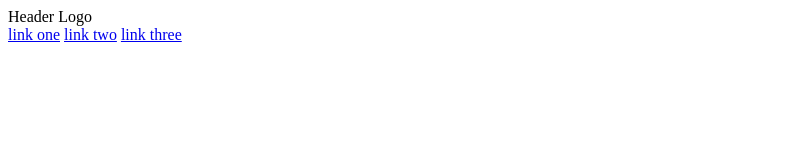
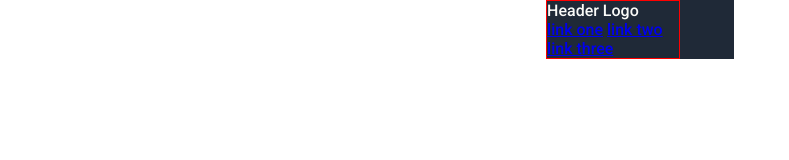
Before and after one commit to DJK101/landing-page, a plain HTML site: page index.html in a window 1280 px wide. Shown: the whole page, without its empty margins (0-789 px from the left). Drawn offline with Linux system fonts and the light colour scheme.

Commit message:
Add boilerplate HTML

```diff
--- a/index.html
+++ b/index.html
@@ -4,6 +4,13 @@
     <meta charset="UTF-8" />
     <meta http-equiv="X-UA-Compatible" content="IE=edge" />
     <meta name="viewport" content="width=device-width, initial-scale=1.0" />
+    <link rel="stylesheet" href="style.css" />
+    <link rel="preconnect" href="https://fonts.googleapis.com" />
+    <link rel="preconnect" href="https://fonts.gstatic.com" crossorigin />
+    <link
+      href="https://fonts.googleapis.com/css2?family=Roboto:wght@500&display=swap"
+      rel="stylesheet"
+    />
     <title>Landing Page</title>
   </head>
   <body>
--- a/style.css
+++ b/style.css
@@ -1,13 +1,25 @@
 * {
-    border: 2px solid red;
+    font-family: 'Roboto', sans-serif;
+    /* border: 1px solid red; */
 }
 
 body {
     display: flex;
     flex-direction: column;
+    margin: 0;
+    align-items: center;
 }
 
 .header {
-    height: 60px;
+    flex-grow: 1;
     background-color: #1F2937;
 }
+
+.content {
+    max-width: 70%;
+    border: 1px solid red;
+}
+
+.logo {
+    color: #F9FAF8;
+}
```
